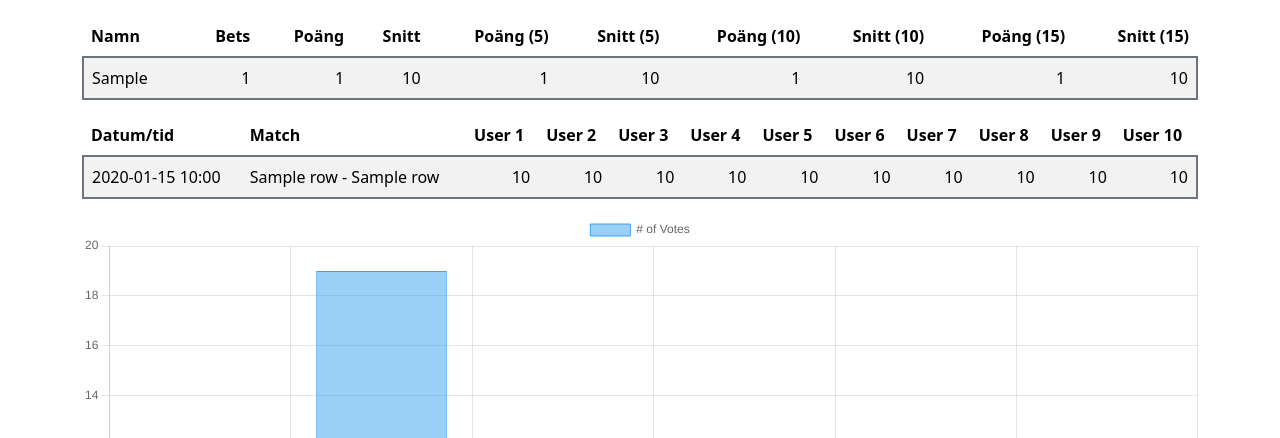
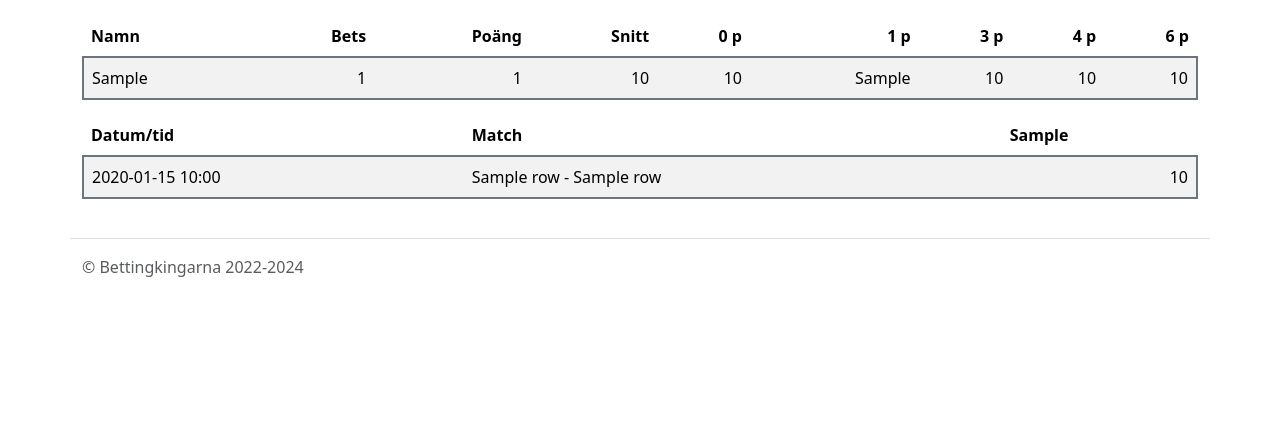
Before and after one commit to petersson90/bettingkingarna, a Django app: template betting/templates/betting/statistics.html in a window 1280 px wide. Shown: the part 56-494 px from the top of the page. After the commit the page ends 333 px from the top, so only its background shows below. Run offline with Django 4.2, Linux system fonts and the light colour scheme; the template is opened without the code that fills it: most values are stand-ins (such as "Sample title", 1, 10 or a date in 2020); parts of the project's set-up code (start-up, migrations or seed data) failed here and were passed over.

Commit message:
Add statistics for number of each point scored

```diff
--- a/betting/templates/betting/statistics.html
+++ b/betting/templates/betting/statistics.html
@@ -1,5 +1,6 @@
 {% extends "betting/base.html" %}
 {% load static %}
+{% load betting_extras %}
 
 {% block content %}
 
@@ -12,12 +13,17 @@
                 <th scope="col" class="text-end"><abbr class="d-block d-sm-none" title="Bets">B</abbr><span class="d-none d-sm-block">Bets</span></th>
                 <th scope="col" class="text-end"><abbr class="d-block d-sm-none" title="Poäng">P</abbr><span class="d-none d-sm-block">Poäng</span></th>
                 <th scope="col" class="text-end"><abbr class="d-block d-sm-none" title="Snitt">S</abbr><span class="d-none d-sm-block">Snitt</span></th>
-                <th scope="col" class="text-end"><abbr class="d-block d-sm-none" title="Poäng (5)">P5</abbr><span class="d-none d-sm-block">Poäng (5)</span></th>
+                <th scope="col" class="text-end"><abbr class="d-block d-sm-none" title="0 poäng">0</abbr><span class="d-none d-sm-block">0 p</span></th>
+                <th scope="col" class="text-end"><abbr class="d-block d-sm-none" title="1 poäng">1</abbr><span class="d-none d-sm-block">1 p</span></th>
+                <th scope="col" class="text-end"><abbr class="d-block d-sm-none" title="3 poäng">3</abbr><span class="d-none d-sm-block">3 p</span></th>
+                <th scope="col" class="text-end"><abbr class="d-block d-sm-none" title="4 poäng">4</abbr><span class="d-none d-sm-block">4 p</span></th>
+                <th scope="col" class="text-end"><abbr class="d-block d-sm-none" title="6 poäng">6</abbr><span class="d-none d-sm-block">6 p</span></th>
+                <!-- <th scope="col" class="text-end"><abbr class="d-block d-sm-none" title="Poäng (5)">P5</abbr><span class="d-none d-sm-block">Poäng (5)</span></th>
                 <th scope="col" class="text-end"><abbr class="d-block d-sm-none" title="Snitt (5)">S5</abbr><span class="d-none d-sm-block">Snitt (5)</span></th>
                 <th scope="col" class="text-end"><abbr class="d-block d-sm-none" title="Poäng (10)">P10</abbr><span class="d-none d-sm-block">Poäng (10)</span></th>
                 <th scope="col" class="text-end"><abbr class="d-block d-sm-none" title="Snitt (10)">S10</abbr><span class="d-none d-sm-block">Snitt (10)</span></th>
                 <th scope="col" class="text-end"><abbr class="d-block d-sm-none" title="Poäng (15)">P15</abbr><span class="d-none d-sm-block">Poäng (15)</span></th>
-                <th scope="col" class="text-end"><abbr class="d-block d-sm-none" title="Snitt (15)">S15</abbr><span class="d-none d-sm-block">Snitt (15)</span></th>
+                <th scope="col" class="text-end"><abbr class="d-block d-sm-none" title="Snitt (15)">S15</abbr><span class="d-none d-sm-block">Snitt (15)</span></th> -->
             </tr>
         </thead>
         <tbody class="table-group-divider">
@@ -27,12 +33,17 @@
                 <td class="text-end">{{ row.total_bets }}</td>
                 <td class="text-end">{{ row.total_points }}</td>
                 <td class="text-end">{{ row.average_points }}</td>
-                <td class="text-end">{{ row.total_points_last_5 }}</td>
+                <td class="text-end">{{ row.zero_points }}</td>
+                <td class="text-end">{{ row.one_point }}</td>
+                <td class="text-end">{{ row.three_points }}</td>
+                <td class="text-end">{{ row.four_points }}</td>
+                <td class="text-end">{{ row.six_points }}</td>
+                <!-- <td class="text-end">{{ row.total_points_last_5 }}</td>
                 <td class="text-end">{{ row.average_points_last_5 }}</td>
                 <td class="text-end">{{ row.total_points_last_10 }}</td>
                 <td class="text-end">{{ row.average_points_last_10 }}</td>
                 <td class="text-end">{{ row.total_points_last_15 }}</td>
-                <td class="text-end">{{ row.average_points_last_15 }}</td>
+                <td class="text-end">{{ row.average_points_last_15 }}</td> -->
             <tr>
             {% endfor %}
 
@@ -50,16 +61,10 @@
             <tr>
                 <th scope="col">Datum/tid</th>
                 <th scope="col">Match</th>
-                <th scope="col">User 1</th>
-                <th scope="col">User 2</th>
-                <th scope="col">User 3</th>
-                <th scope="col">User 4</th>
-                <th scope="col">User 5</th>
-                <th scope="col">User 6</th>
-                <th scope="col">User 7</th>
-                <th scope="col">User 8</th>
-                <th scope="col">User 9</th>
-                <th scope="col">User 10</th>
+
+                {% for user in user_list %}
+                <th scope="col">{{ user.user__first_name }}</th>
+                {% endfor %}
             </tr>
         </thead>
         <tbody class="table-group-divider">
@@ -67,16 +72,10 @@
             <tr class="{% if row.rank == 1 %}border-secondary border-2{% elif row.rank == 2 or row.rank == 3 or row.rank == 7 %}border-secondary{% endif %}">
                 <td>{{ row.start_time }}</td>
                 <td class="text-nowrap">{{ row.home_team__name }} - {{ row.away_team__name }}</td>
-                <td class="text-end">{{ row.user_1_cumulative_points }}</td>
-                <td class="text-end">{{ row.user_2_cumulative_points }}</td>
-                <td class="text-end">{{ row.user_3_cumulative_points }}</td>
-                <td class="text-end">{{ row.user_4_cumulative_points }}</td>
-                <td class="text-end">{{ row.user_5_cumulative_points }}</td>
-                <td class="text-end">{{ row.user_6_cumulative_points }}</td>
-                <td class="text-end">{{ row.user_7_cumulative_points }}</td>
-                <td class="text-end">{{ row.user_8_cumulative_points }}</td>
-                <td class="text-end">{{ row.user_9_cumulative_points }}</td>
-                <td class="text-end">{{ row.user_10_cumulative_points }}</td>
+
+                {% for user in user_list %}
+                <td class="text-end">{{ row|get_dynamic_key:user.user__id }}</td>
+                {% endfor %}
             <tr>
             {% endfor %}
 
@@ -86,33 +85,4 @@
 {% else %}
 <p>Ingen statistik finns för aktuellt år.</p>
 {% endif %}
-
-<div>
-    <canvas id="myChart"></canvas>
-</div>
-
-<script src="https://cdn.jsdelivr.net/npm/chart.js"></script>
-
-<script>
-    const ctx = document.getElementById('myChart');
-
-    new Chart(ctx, {
-        type: 'bar',
-        data: {
-            labels: ['Red', 'Blue', 'Yellow', 'Green', 'Purple', 'Orange'],
-            datasets: [{
-                label: '# of Votes',
-                data: [12, 19, 3, 5, 2, 3],
-                borderWidth: 1
-            }]
-        },
-        options: {
-            scales: {
-            y: {
-                beginAtZero: true
-            }
-            }
-        }
-    });
-</script>
 {% endblock content %}
```
Also changed, not shown: betting/views.py (+16 -2 lines).
